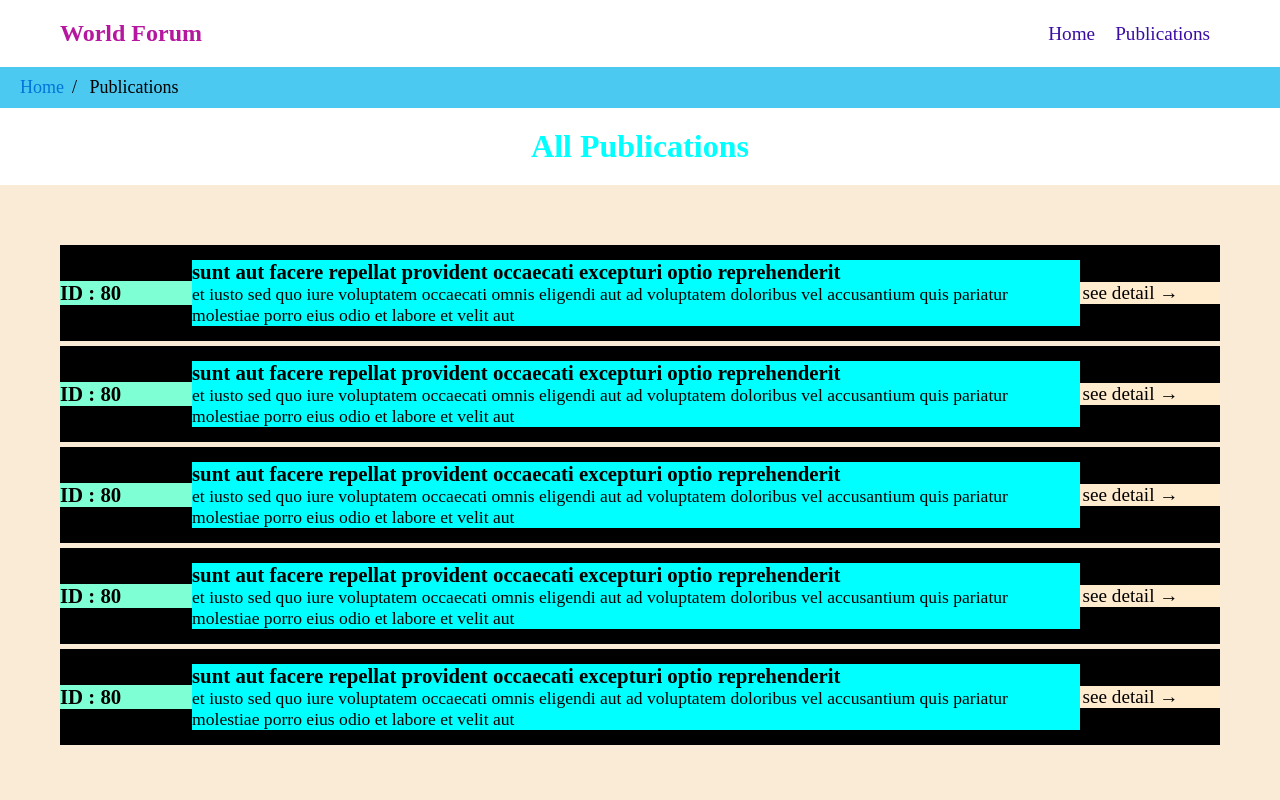
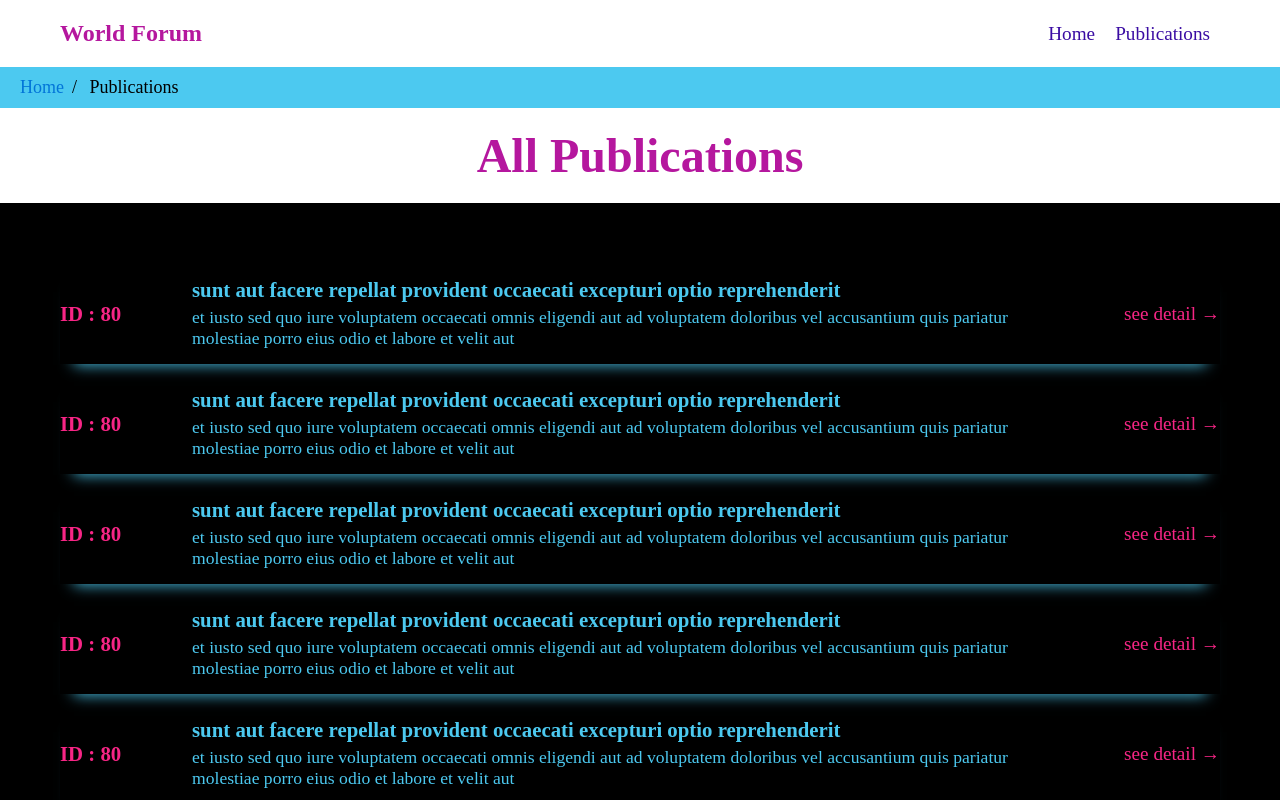
Before and after one commit to manuel14mds/forum, a React (Vite) app: page /publications in a window 1280 px wide. Shown: the top 800 px of the page. Built offline with nearby package versions, Linux system fonts and the light colour scheme.

Commit message:
component post

```diff
--- a/src/components/Post/Post.css
+++ b/src/components/Post/Post.css
@@ -1,29 +1,34 @@
 .post{
-    background-color: black;
     display: flex;
     align-items: center;
     justify-content: left;
     padding: 10px 0px;
-    margin-bottom: 5px;
+    margin-bottom: 9px;
+    max-width: 1280px;
+
+    -webkit-box-shadow: 0px 15px 14px -14px rgba(76,201,240,0.93);
+    -moz-box-shadow: 0px 15px 14px -14px rgba(76,201,240,0.93);
+    box-shadow: 0px 15px 14px -14px rgba(76,201,240,0.93);
 }
 .post .post-id{
-    background-color: aquamarine;
     font-size: 0.9rem;
     display: block;
     width: 130px;
-}
-.post-info-box{
-    background-color: aqua;
+    color: var(--color-one);
 }
 .post-info-box .post-title{
     font-size: 0.8rem;
+    margin-bottom: 5px;
+    color: var(--color-ten);
 }
 .post-info-box .post-description{
     font-size: 0.6rem;
+    color: var(--color-ten);
 }
 .detail-btn-box{
-    background-color: blanchedalmond;
     padding-left: 1px;
+    text-align: right;
+    color: var(--color-one);
 }
 
 /* -----++++++++++++######   media query TABLET resolution [ 500 ]  ######++++++++++++-----*/
@@ -47,6 +52,7 @@
     }
     .detail-btn-box .see-post-detail{
         font-size: 1.1rem;
+        text-align: right;
     }
     .detail-btn-box .see-post-detail::before{
         content: "detail ";
@@ -56,9 +62,8 @@
 /* -----++++++++++++######   media query DESKTOP resolution [   1200   ]  ######++++++++++++-----*/
 @media (min-width: 1200px) {
     .post .post-id{
-        background-color: aquamarine;
         font-size: 1.3rem;
-        display: block;
+
         width: 170px;
     }
     .post-info-box .post-title{
--- a/src/pages/Publications/Publications.css
+++ b/src/pages/Publications/Publications.css
@@ -1,10 +1,11 @@
 .Publications-title {
-    color: aqua;
+    color: var(--color-two);
     margin: 20px;
+    font-size: 3rem;
     text-align: center;
 }
 .posts-container{
-    background-color: antiquewhite;
+    background-color: black;
     padding: 20px;
 }
 
@@ -19,5 +20,8 @@
 @media (min-width: 1200px) {
     .posts-container{
         padding: 60px;
+        display: flex;
+        align-items: center;
+        flex-direction: column;
     }
 }
--- a/src/pages/Publications/Publications.tsx
+++ b/src/pages/Publications/Publications.tsx
@@ -13,7 +13,7 @@ export const Publications: React.FC = () => {
         <>
             <header>
                 <Navbar />
-                <Breadcrumbs props = {{ pathList, currentPage }} />
+                <Breadcrumbs key="1" props = {{ pathList, currentPage }} />
                 <h1 className="Publications-title">All Publications</h1>
             </header>
 
```
